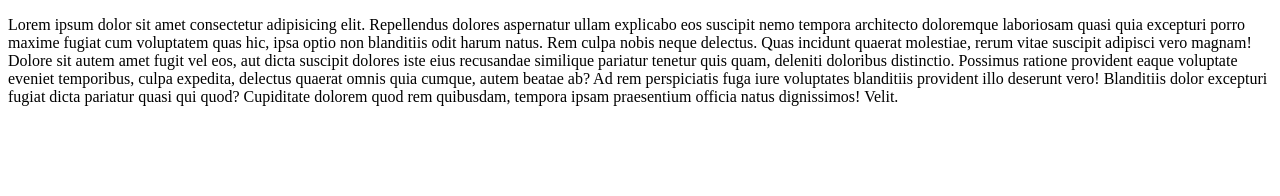
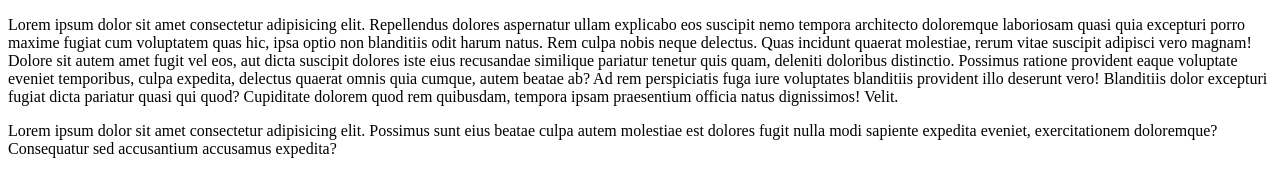
Before and after one commit to mohammadyousefi3709-rgb/userrrr, a plain HTML site: page index.html in a window 1280 px wide. Drawn offline with Linux system fonts and the light colour scheme.

Commit message:
feat:paragraph is added

```diff
--- a/index.html
+++ b/index.html
@@ -1,10 +1,12 @@
 <!doctype html>
 <html lang="en">
+
 <head>
   <meta charset="UTF-8" />
   <meta name="viewport" content="width=device-width, initial-scale=1.0" />
   <title>Document</title>
 </head>
+
 <body>
   <p>
     Lorem ipsum dolor sit amet consectetur adipisicing elit. Repellendus
@@ -21,5 +23,11 @@
     dicta pariatur quasi qui quod? Cupiditate dolorem quod rem quibusdam,
     tempora ipsam praesentium officia natus dignissimos! Velit.
   </p>
+  <p>
+    Lorem ipsum dolor sit amet consectetur adipisicing elit. Possimus sunt eius beatae culpa autem molestiae est dolores
+    fugit nulla modi sapiente expedita eveniet, exercitationem doloremque? Consequatur sed accusantium accusamus
+    expedita?
+  </p>
 </body>
+
 </html>
```
Lines whose indentation alone changed are shown as unchanged.
